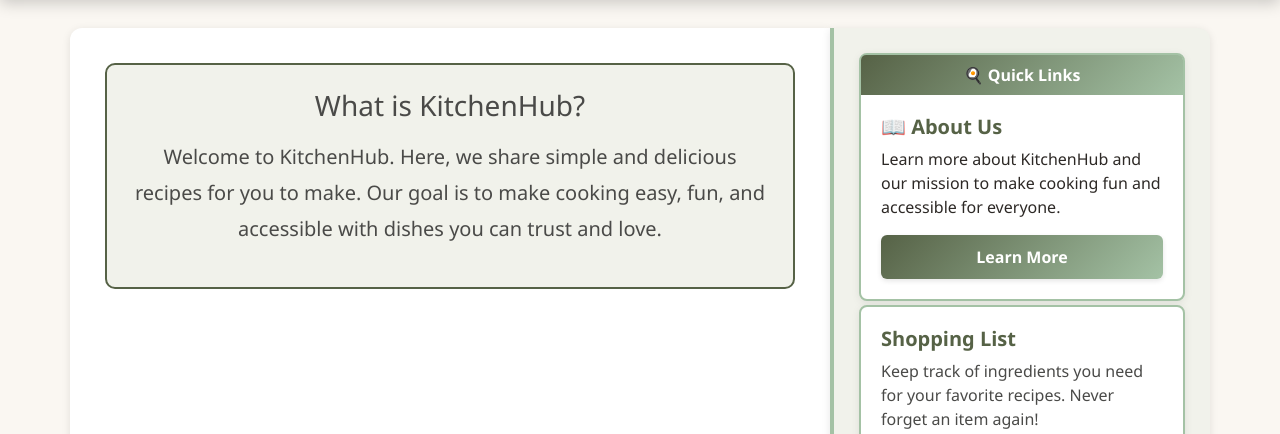
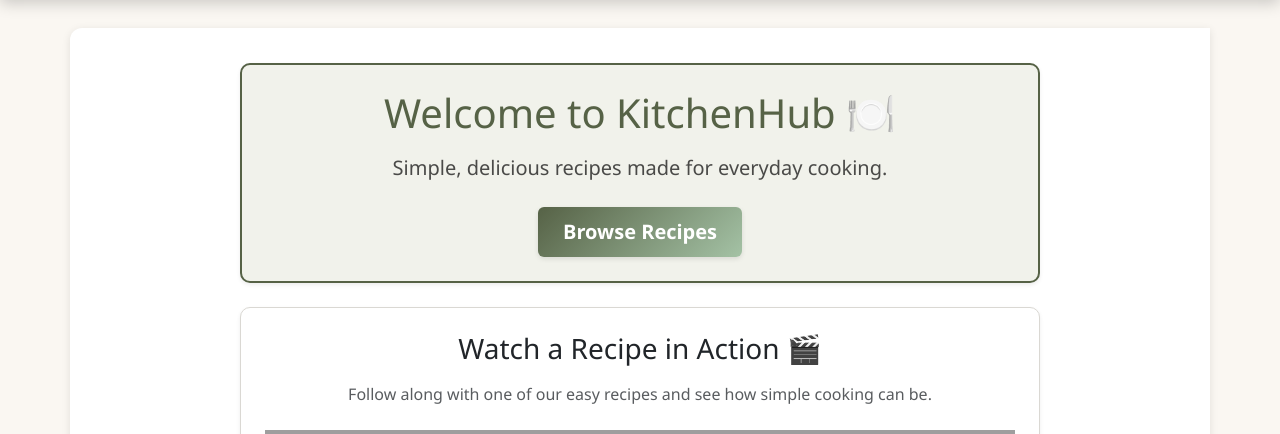
Before and after one commit to DaianaPopa/Food-RecipeManager--efssdProject-, a Flask app: page / in a window 1280 px wide. Shown: the part 80-514 px from the top of the page. Run offline with Flask 3, Linux system fonts and the light colour scheme; some libraries are stand-ins or nearby versions; grey boxes are pictures that could not be loaded.

Commit message:
update the home page desig, add yt video

```diff
--- a/templates/base.html
+++ b/templates/base.html
@@ -9,10 +9,11 @@
     <!-- Bootstrap 5 CSS-->
     <link href="https://cdn.jsdelivr.net/npm/bootstrap@5.3.3/dist/css/bootstrap.min.css" rel="stylesheet">
     <script src="https://cdn.jsdelivr.net/npm/bootstrap@5.3.3/dist/js/bootstrap.bundle.min.js"></script>
+    <link rel="stylesheet" href="https://cdn.jsdelivr.net/npm/bootstrap-icons@1.10.5/font/bootstrap-icons.css">  <!-- for footer -->
+
     <!-- Custom CSS -->
     <link rel="stylesheet" href="{{ url_for('static', filename='styles.css') }}">
-    <link rel="icon" type="image/x-icon" href="{{ url_for('static', filename='uploads/logo.png')}}"> <!-- Logo Image. Found from Google Images https://cdn-icons-png.flaticon.com/512/1869/1869042.png -->
-
+    <link rel="icon" type="image/x-icon" href="{{ url_for('static', filename='/uploads/logo.png') }}">
 </head>
 
 <body>
@@ -21,16 +22,15 @@
     <nav class="navbar navbar-expand-lg navbar-dark custom-nav">
         <div class="container-fluid">
 
-            <!-- Logo and brand name grouped together -->
             <div class="d-flex align-items-center"></div>
-            <img src="{{ url_for('static', filename='uploads/logo.png')}}" alt="Logo" width="40" height="40" class="d-inline-block align-text-top"> <!-- Logo Image. Found from Google Images https://cdn-icons-png.flaticon.com/512/1869/1869042.png -->
+            <img src="{{ url_for('static', filename='uploads/logo.png')}}" alt="Logo" width="40" height="40" class="d-inline-block align-text-top">
             <a class="navbar-brand" href="#">{{ siteName }}</a>
 
             <button class="navbar-toggler" type="button" data-bs-toggle="collapse" data-bs-target="#navbarNavAltMarkup"
                 aria-controls="navbarNavAltMarkup" aria-expanded="false" aria-label="Toggle navigation">
                 <span class="navbar-toggler-icon"></span>
             </button>
-            <!-- Navigation links - collapsible on mobile -->
+
             <div class="collapse navbar-collapse" id="navbarNavAltMarkup">
                 <div class="navbar-nav">
                     <a class="nav-link active" aria-current="page" href="/">Home</a>
@@ -38,7 +38,6 @@
                     <a class="nav-link" href="/recipes">Recipes</a>
                     <a class="nav-link" href="/shoppingList">Shopping List</a>
 
-                     <!-- Show different links based on login status -->
                      {% if session['user_id'] %}
                         <a class="nav-link" href="/logout">Logout</a>
                     {% else %}
@@ -47,22 +46,28 @@
                     {% endif %}
                 </div>
             </div>
-            <!-- Search form - aligned to the right -->
+
             <form class="form-inline my-2 my-lg-0 d-flex" action="{{ url_for('search') }}" method="GET">
                  <input class="form-control me-2 search-input" type="search" name="q" placeholder="Search recipes..." aria-label="Search">
                 <button class="btn btn-outline-light my-2 my-sm-0" type="submit">Search</button>
             </form>
+
         </div>
     </nav>
 
-    <!--  2 Column Layout  -->
+    <!-- Layout -->
     <div class="container mt-2">
         <div class="row">
 
-            <!-- Column 1: Main Content -->
+            <!-- Main Content Column -->
+            {% if title == "Welcome" %}
+                <div id="main-content" class="col-12 d-flex justify-content-center align-items-center" style="min-height: 100vh;">
+            {% else %}
                 <div id="main-content" class="col-md-8">
+            {% endif %}
 
-                   <!-- Flash Messages: This will display any error/success/status messages to the user -->
+
+                <!-- Flash Messages -->
                 {% for category, message in get_flashed_messages(with_categories=True) %}
                     <div class="alert alert-{{ category }}">{{ message }}</div>
                 {% endfor %}
@@ -72,10 +77,11 @@
 
             </div>
 
-            <!-- Column 2: Sidebar -->
+            <!-- Sidebar Column (hidden on home page) -->
+            {% if title != "Welcome" %}
             <div id="sidebar" class="col-md-4">
 
-                <!-- Welcome card at the top of sidebar -->
+                <!-- Quick Links Card -->
                 <div class="card mb-1 welcome-card">
                     <div class="card-header text-center welcome-card-header">
                         🍳 Quick Links
@@ -87,34 +93,35 @@
                     </div>
                 </div>
 
-
-                    <!-- Shopping list card -->
+                <!-- Shopping List Card -->
                 <div class="card mb-3" style="border: 2px solid #a4c2a5; background: white;">
                     <div class="card-body">
-                        <h5 class="card-title"style="color: #566246;"> Shopping List</h5>
-                        <p class="card-text"style="color: #4a4a48;">Keep track of ingredients you need for your favorite recipes. Never forget an item again!</p>
+                        <h5 class="card-title" style="color: #566246;">Shopping List</h5>
+                        <p class="card-text" style="color: #4a4a48;">Keep track of ingredients you need for your favorite recipes. Never forget an item again!</p>
                         <a href="/shoppingList" class="btn btn-secondary w-100">View List</a>
                     </div>
                 </div>
-                </div>
-                <!-- Featured tip card -->
+
+                <!-- Cooking Tip Card -->
                 <div class="card mb-3" style="border: 2px solid #566246; background: white;">
                     <div class="card-body">
                         <h5 class="card-title" style="color: #566246;">Cooking Tip</h5>
                         <p class="card-text" style="color: #4a4a48; font-style: italic;">"Always read the entire recipe before you start cooking. This helps you prepare all ingredients and avoid surprises!"</p>
                     </div>
                 </div>
+
                 {% block sidebarContent %}
-                <!-- This is where any sidebar content from child templates will be inserted -->
                 {% endblock %}
             </div>
+            {% endif %}
 
         </div>
     </div>
+
     <footer class="text-center mt-4">
-        <p>&copy; 2025</p>
+          <p>&copy; 2025 KitchenHub</p>
+
     </footer>
 
 </body>
-
 </html>
--- a/templates/home.html
+++ b/templates/home.html
@@ -1,17 +1,69 @@
-<!-- This tag indicates that this file extends the base template -->
 {% extends "base.html" %}
-
-<!-- This block named ‘content’ allows us to define html that can be inserted into the base template block with the same name -->
 {% block content %}
 
+<div class="d-flex flex-column align-items-center text-center">
 
-<!-- This is the template contents that will be inserted into the {block} 'content' in base.html
- Welcome paragraph  -->
-    <div class="lead mb-4"style="background-color: #f1f2eb; border: 2px solid #566246; border-radius: 10px;">
+    <!-- Welcome Card -->
+    <div class="card mb-4 shadow-sm" style="background-color: #f1f2eb; border: 2px solid #566246; max-width: 800px; width: 100%;">
         <div class="card-body p-4">
-            <h3 class="text-center mb-3" style="color: #4a4a48;">What is KitchenHub?</h3>
-        <p class="lead text-center" style="line-height: 1.8; color: #4a4a48;">
-          Welcome to <strong>KitchenHub</strong>. Here, we share simple and delicious recipes for you to make. Our goal is to make cooking easy, fun, and accessible with dishes you can trust and love.</p>
+            <h1 class="mb-3" style="color: #566246;">Welcome to KitchenHub 🍽️</h1>
+            <p class="lead" style="color: #4a4a48;">
+                Simple, delicious recipes made for everyday cooking.
+            </p>
+            <a href="/recipes" class="btn green-btn btn-lg mt-2">Browse Recipes</a>
         </div>
     </div>
+
+    <!-- Cooking Video -->
+    <div class="card mb-4 shadow-sm" style="max-width: 800px; width: 100%;">
+        <div class="card-body p-4">
+            <h3 class="mb-3">Watch a Recipe in Action 🎬</h3>
+            <p class="text-muted mb-4">Follow along with one of our easy recipes and see how simple cooking can be.</p>
+            <div class="ratio ratio-16x9">
+                <iframe src="https://www.youtube.com/embed/pq3Otf0zbdk" allowfullscreen></iframe>
+            </div>
+        </div>
+    </div>
+
+    <!-- About Section -->
+    <div class="card mb-4" style="max-width: 800px; width: 100%;">
+        <div class="card-body p-4">
+            <h3 class="mb-3" style="color: #566246;">What is KitchenHub?</h3>
+            <p class="lead" style="line-height: 1.8; color: #4a4a48;">
+                KitchenHub is a platform designed to make cooking easy, enjoyable, and accessible.
+                We provide clear instructions, everyday ingredients, and recipes you can trust.
+            </p>
+        </div>
+    </div>
+
+    <!-- Feature Highlights -->
+    <div class="row text-center" style="max-width: 800px; width: 100%;">
+        <div class="col-md-4 mb-3">
+            <div class="card h-100 shadow-sm">
+                <div class="card-body">
+                    <h5 style="color: #566246;">🥗 Easy Recipes</h5>
+                    <p class="card-text">Beginner-friendly steps anyone can follow.</p>
+                </div>
+            </div>
+        </div>
+        <div class="col-md-4 mb-3">
+            <div class="card h-100 shadow-sm">
+                <div class="card-body">
+                    <h5 style="color: #566246;">⏱️ Quick Meals</h5>
+                    <p class="card-text">Perfect for busy schedules and weeknights.</p>
+                </div>
+            </div>
+        </div>
+        <div class="col-md-4 mb-3">
+            <div class="card h-100 shadow-sm">
+                <div class="card-body">
+                    <h5 style="color: #566246;">🛒 Smart Planning</h5>
+                    <p class="card-text">Create shopping lists directly from recipes.</p>
+                </div>
+            </div>
+        </div>
+    </div>
+
+</div>
+
 {% endblock %}
```
Lines whose indentation alone changed are shown as unchanged.
